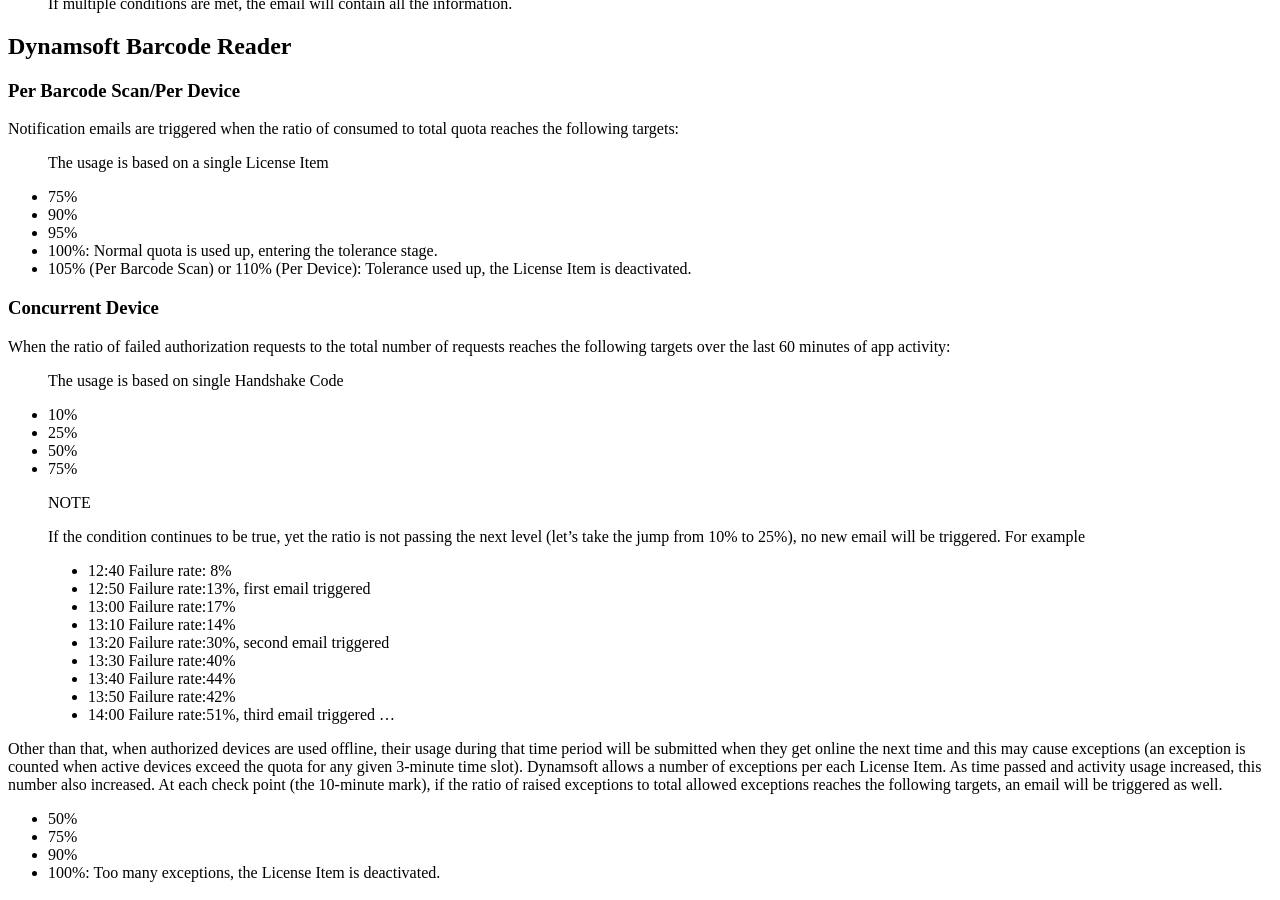
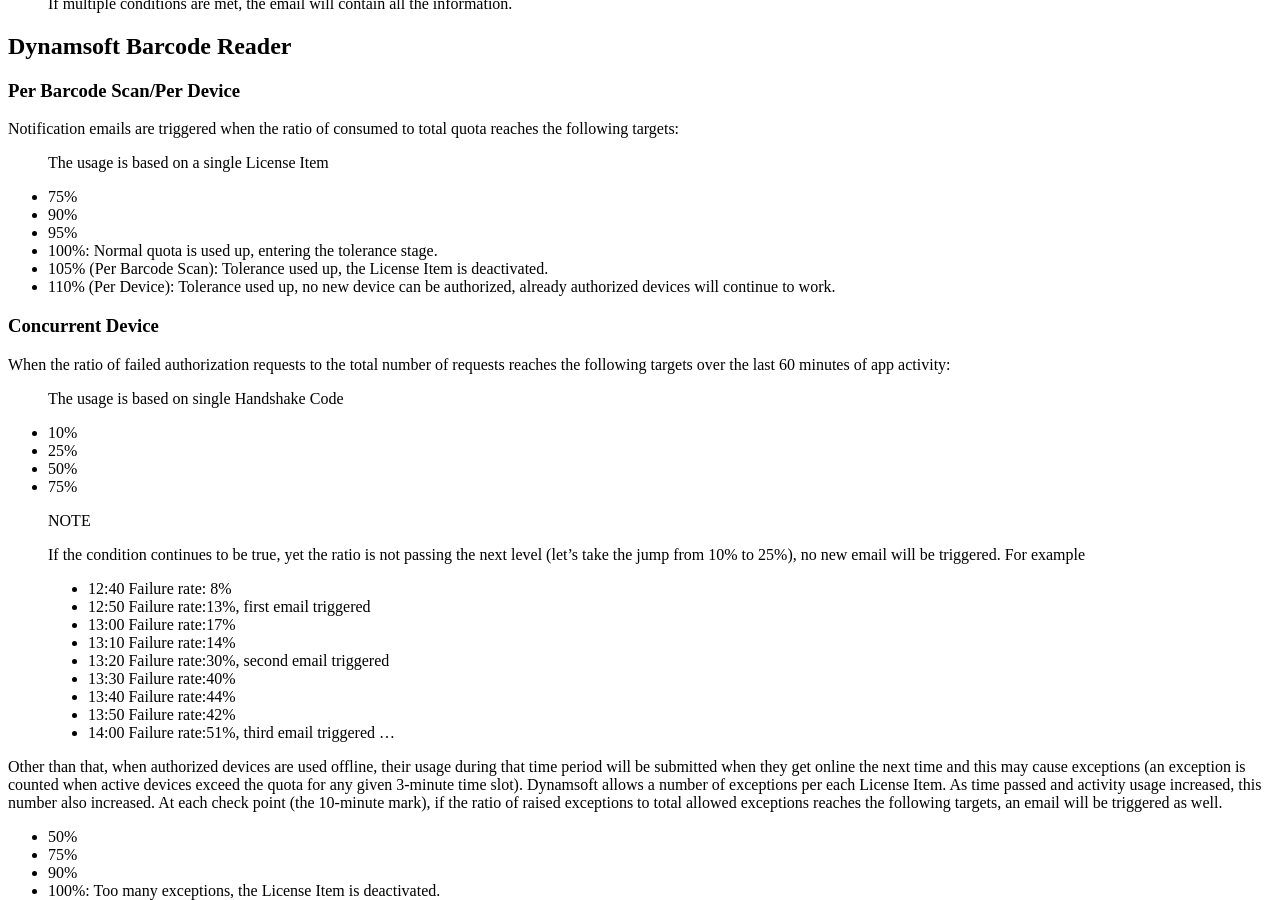
Before and after one commit to dynamsoft-docs/license-server-docs, a Jekyll site: the page built from common/usageAlerts.md, in a window 1280 px wide and 900 px high, scrolled down 708 px. Built offline with Jekyll 4.4.1, drawn with Linux system fonts in a browser that asks for light colours.

Commit message:
Update usageAlerts.md
more accurate description on per device tolerance when used up.

```diff
--- a/common/usageAlerts.md
+++ b/common/usageAlerts.md
@@ -25,7 +25,8 @@
 * 90%
 * 95%
 * 100%: Normal quota is used up, entering the tolerance stage.
-* 105% (Per Barcode Scan) or 110% (Per Device): Tolerance used up, the License Item is deactivated.
+* 105% (Per Barcode Scan): Tolerance used up, the License Item is deactivated.
+* 110% (Per Device): Tolerance used up, no new device can be authorized, already authorized devices will continue to work.
 
 ### Concurrent Device
 
```
